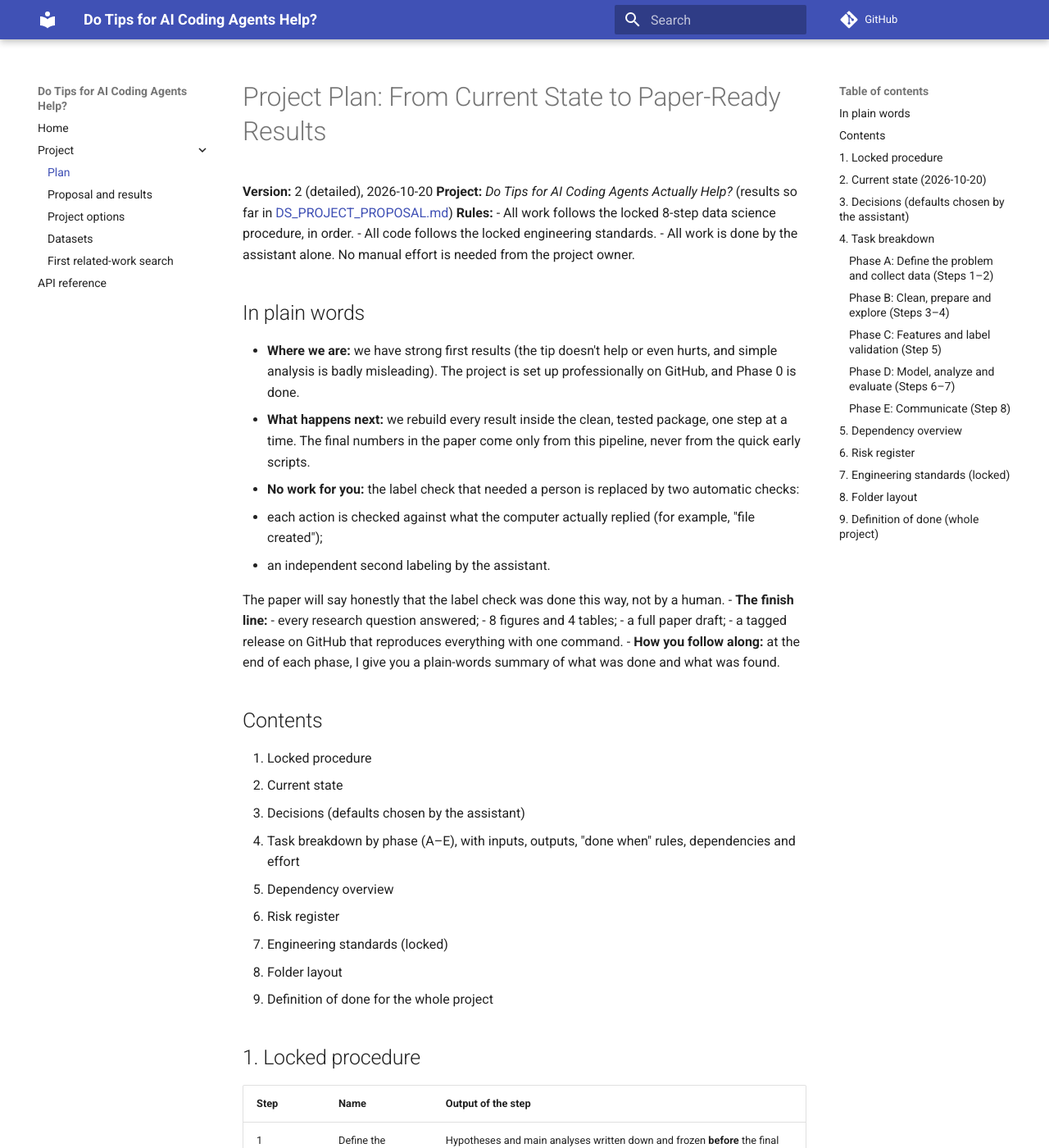
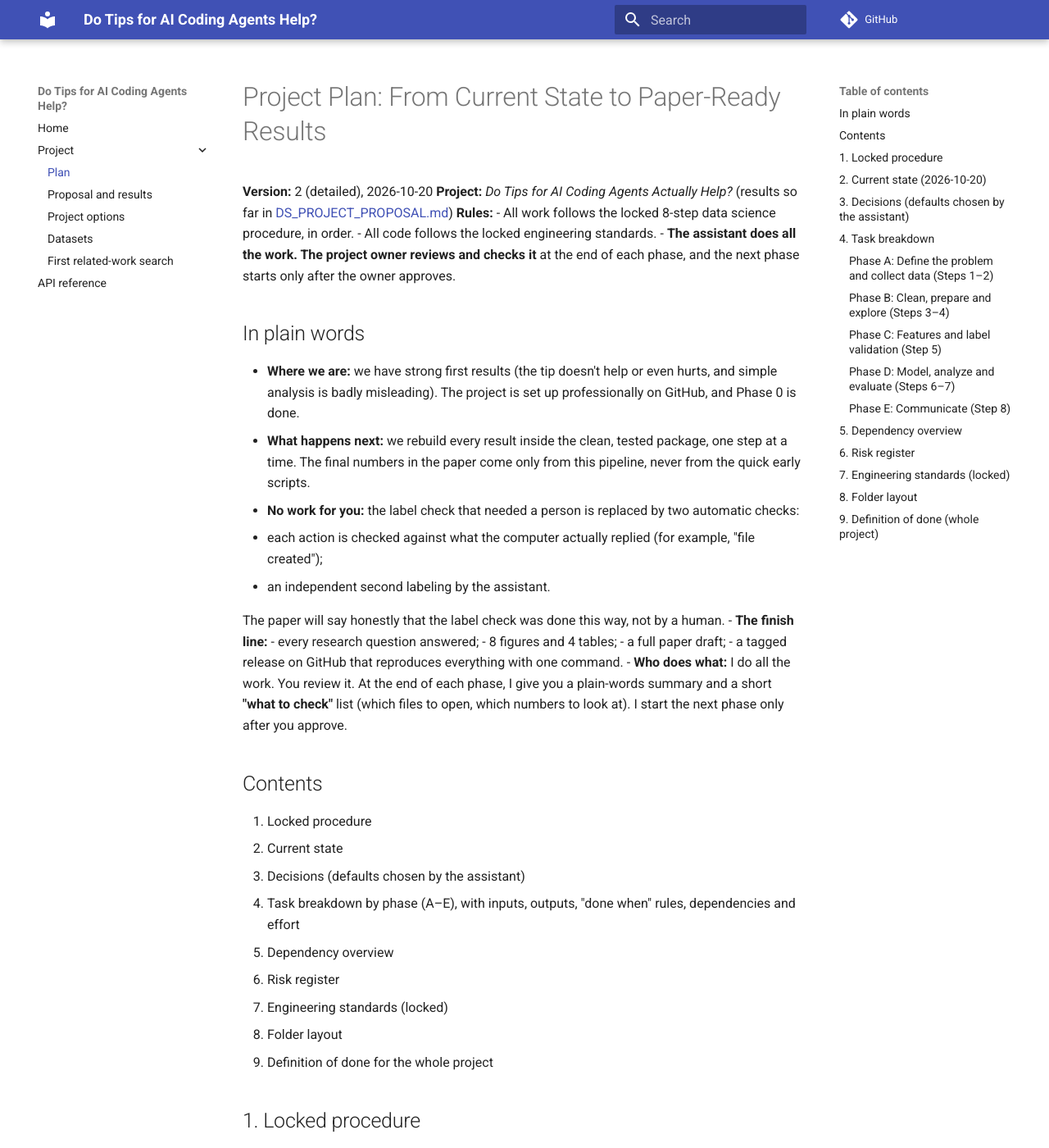
Before and after one commit to rajanyadav0307/tips_agentic_ai, an MkDocs documentation site: the page built from docs/project/PROJECT_PLAN.md, in a window 1280 px wide and 1400 px high. Shown: the whole window at 82% size. Built offline with MkDocs 1.6.1 and Material for MkDocs 9.7.7, drawn with Linux system fonts in a browser that asks for light colours; comment, search, counter and statistics services are not loaded; some of the changed text lies outside the part shown.

Commit message:
Clarify roles in the plan: assistant does the work, owner reviews each phase

```diff
--- a/docs/project/PROJECT_PLAN.md
+++ b/docs/project/PROJECT_PLAN.md
@@ -5,7 +5,7 @@
 **Rules:**
 - All work follows the locked 8-step data science procedure, in order.
 - All code follows the locked engineering standards.
-- All work is done by the assistant alone. No manual effort is needed from the project owner.
+- **The assistant does all the work. The project owner reviews and checks it** at the end of each phase, and the next phase starts only after the owner approves.
 
 ## In plain words
 
@@ -21,7 +21,7 @@
   - 8 figures and 4 tables;
   - a full paper draft;
   - a tagged release on GitHub that reproduces everything with one command.
-- **How you follow along:** at the end of each phase, I give you a plain-words summary of what was done and what was found.
+- **Who does what:** I do all the work. You review it. At the end of each phase, I give you a plain-words summary and a short **"what to check"** list (which files to open, which numbers to look at). I start the next phase only after you approve.
 
 ## Contents
 
@@ -68,7 +68,7 @@ These were open questions. Defaults are now set so work never waits. Any of them
 
 | Decision | Default | Reason |
 | --- | --- | --- |
-| Label check | Automatic: (a) checking each action against the computer's reply, plus (b) blind second labeling by the assistant on 600 sampled actions. Reported in the paper as AI-assisted, not human, validation. | Owner asked for no human effort |
+| Label check | Automatic: (a) checking each action against the computer's reply, plus (b) blind second labeling by the assistant on 600 sampled actions. Reported in the paper as AI-assisted, not human, validation. | The assistant does the work; the owner reviews it (and can inspect the sample spreadsheet) |
 | Paper format | ACM `acmart` two-column, about 10 pages plus references | Fits MSR, ESEM and FSE-style venues and most workshops; easy to convert |
 | Target venue | Kept open; the draft is written to be venue-neutral | Deadlines are not verified; choose when the draft is ready |
 | Paid experiment with closed AIs | Not included | Needs money and accounts, and isn't needed for the story |
@@ -79,7 +79,12 @@ These were open questions. Defaults are now set so work never waits. Any of them
 
 Each task lists: **What**, **Inputs**, **Outputs** (code module and files), **Done when**, **Depends on**, and **Effort** (assistant working time, plus machine time where it matters).
 
-Every phase ends with a plain-words checkpoint summary for the owner and a commit pushed from the owner's GitHub account.
+Every phase ends with a checkpoint:
+1. the work is pushed to GitHub from the owner's account;
+2. the assistant gives a plain-words summary and a "what to check" list;
+3. **the owner reviews and approves** before the next phase starts.
+
+The label-validation sample (C2) is saved as an easy-to-read spreadsheet, so the owner can check any labels they like.
 
 ---
 
```
